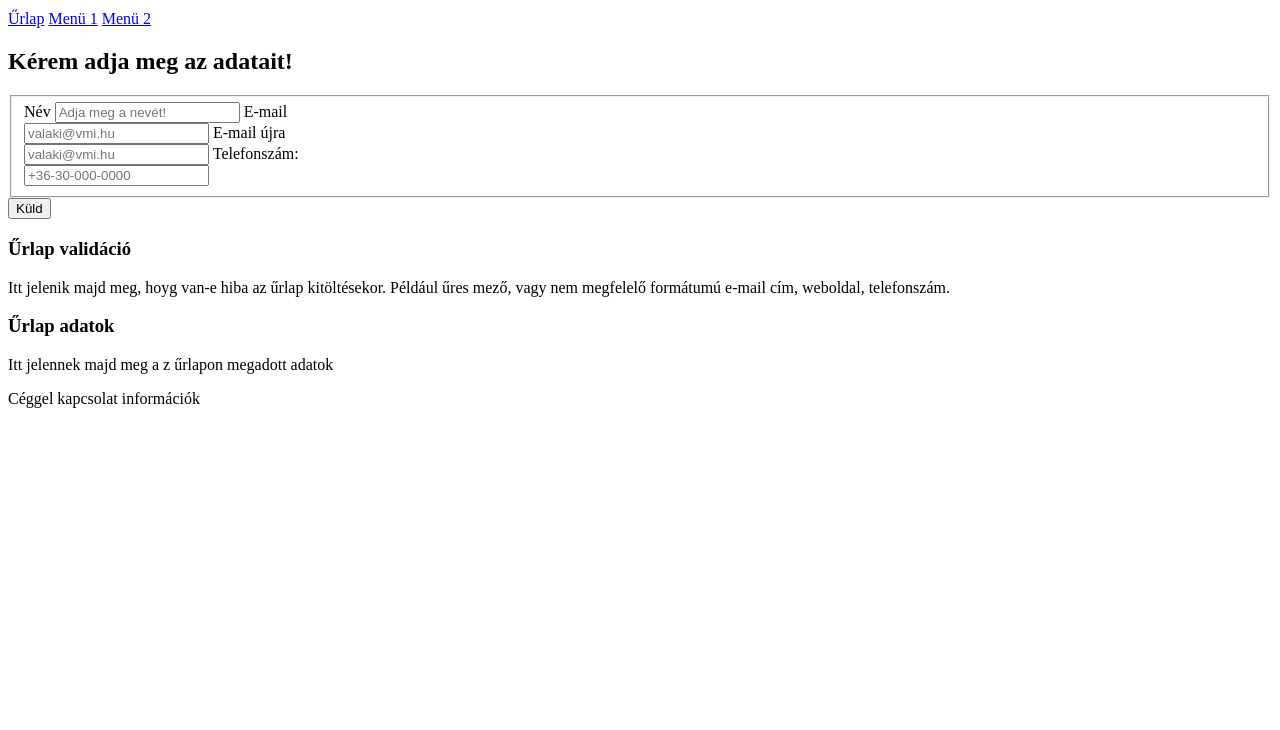
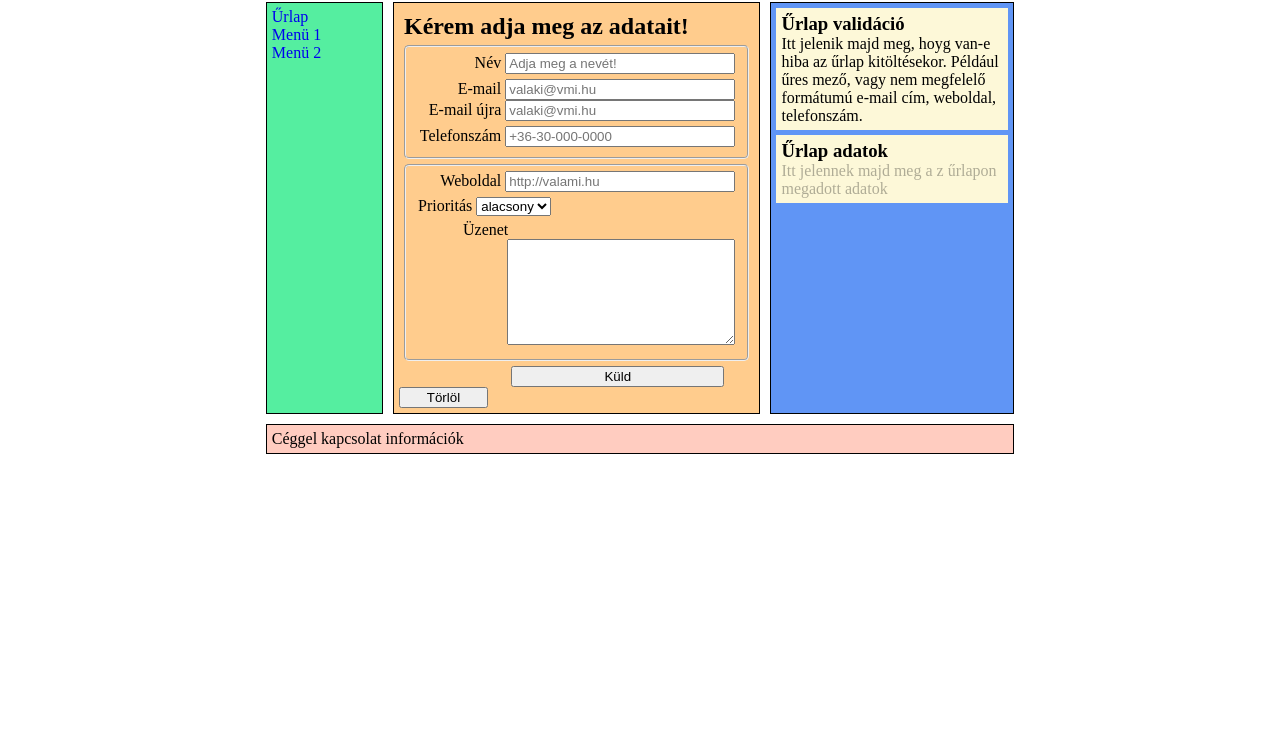
Before and after one commit to ScoorpionZ/-rlapvalid-ci-, a plain HTML site: page index.html in a window 1280 px wide. Shown: the part 70-800 px from the top of the page. Drawn offline with Linux system fonts and the light colour scheme.

Commit message:
regex+kinézet

```diff
--- a/formazasok.css
+++ b/formazasok.css
@@ -0,0 +1,94 @@
+@charset "utf-8";
+
+header,nav,article,aside,footer{
+    margin: 5px;
+    border: 1px solid black;
+}
+
+header{
+    background-color: #ffa500;
+}
+
+header>h1{
+    margin: 5px;
+}
+
+nav{
+    background-color: #55eea0;
+    padding: 5px;
+}
+
+nav>a{
+    text-decoration: none;
+}
+
+article{
+    background-color: #ffcc8d;
+    padding: 5px;
+}
+
+article>h2{
+    margin: 5px;
+}
+
+article>form>fieldset{
+    margin: 5px;
+    border-radius: 5px;
+    text-align: right;
+}
+
+fieldset>div>input{
+    width: 70%;
+}
+
+#prioritasok{
+    text-align: left;
+}
+#al{
+    float: left;
+    margin-left: 45px;
+}
+
+textarea{
+    width: 70%;
+    height: 100px;
+}
+
+#kuld{
+    width: 60%;
+    float: right;
+    margin-right: 30px;
+}
+
+article>div{
+    width: 100%;
+}
+
+
+#torles{
+    clear: both;
+}
+#torles>#torol{
+    width: 25%;
+}
+aside{
+    background-color: #6095f5;
+}
+
+aside>section{
+    background-color: #fdf8d8;
+    margin: 5px;
+    padding: 5px;
+}
+
+aside>section>h3,p{
+    margin: 0px;
+}
+
+footer{
+    background-color: #ffccc0;
+}
+
+footer>p{
+    margin: 5px;
+}
--- a/index.html
+++ b/index.html
@@ -20,8 +20,8 @@ and open the template in the editor.
             </header>
             <nav>
                 <a href="index.html">Űrlap</a>
-                <a href="#">Menü 1</a>
-                <a href="#">Menü 2</a>
+                <a href="index.html">Menü 1</a>
+                <a href="index.html">Menü 2</a>
 
             </nav>
             <article>
@@ -31,15 +31,51 @@ and open the template in the editor.
                         <div class="urlapelem"   >
                             <label for="nev">Név</label>
                             <input type="text" name="nev" id="nev" placeholder="Adja meg a nevét!" title="A név nagybetűvel kezdődik és legalább 3 karakter!" >
-                            <label for="email1">E-mail</label><br>
+                        </div>
+                        <div>
+                            <label for="email1">E-mail</label>
                             <input type="email" id="email1" name="email1" placeholder="valaki@vmi.hu">
-                            <label for="email2">E-mail újra</label><br>
+                        </div>
+                        <div>
+                            <label for="email2">E-mail újra</label>
                             <input type="email" id="email2" name="email2" placeholder="valaki@vmi.hu">
-                            <label for="phone">Telefonszám:</label><br>
+                        </div>
+                        <div>
+                            <label for="phone">Telefonszám</label>
                             <input type="tel" id="phone" name="phone" placeholder="+36-30-000-0000">
                         </div>
                     </fieldset>
-                    <input type="button" id="kuld" value="Küld">
+                    <fieldset >
+                        <div>
+                            <label for="weboldal">Weboldal</label>
+                            <input type="text" name="weboldal" id="weboldal" placeholder="http://valami.hu" title="A név nagybetűvel kezdődik és legalább 3 karakter!" >
+                        </div>
+                        <div id="prioritasok">
+                            <label for="prioritas">Prioritás</label>
+                            <select name="prioritas" id="prioritas">
+                                <option value="alacsony">alacsony</option>
+                                <option value="kozepes">közepes</option>
+                                <option value="magas">magas</option>
+                            </select>
+                        </div>
+                        <div>
+                            <div id="al">
+                                <label for="uzenet">Üzenet</label>
+                            </div>
+                            <div>
+                                <textarea id="uzenet" name="uzenet"></textarea>
+                            </div>
+
+                        </div>
+                    </fieldset>
+                </form>
+                    <div>
+                        <input type="button" id="kuld" value="Küld">
+                    </div>
+                    <div id="torles">
+                        <input type="button" id="torol" value="Törlöl">
+                    </div>
+
             </article>
             <aside>
                 <section>
--- a/szerkezet.css
+++ b/szerkezet.css
@@ -0,0 +1,31 @@
+@charset "utf-8";
+
+main{
+    width: 60%;
+    margin: auto;
+    display: flex;
+    flex-direction: row;
+    flex-wrap: wrap;
+}
+
+header{
+    flex: 100%;
+}
+
+nav{
+    flex: calc(15.3333% - 20px);
+    display: flex;
+    flex-direction:column;
+}
+
+article{
+    flex: calc(48.3333% - 20px);
+}
+
+aside{
+    flex: calc(33.3333% - 20px);
+}
+
+footer{
+    flex: 100%;
+}
--- a/urlapkezeles.js
+++ b/urlapkezeles.js
@@ -9,7 +9,11 @@ function $(nev) {
 }
 
 function init(){
-
+    $("article>form>fieldset>div")[0].style.margin="0 0 5px 0";
+    $("article>form>fieldset>div")[2].style.margin="0 0 5px 0";
+    $("article>form>fieldset>div")[4].style.margin="0 0 5px 0";
+    $("article>form>fieldset>div")[5].style.margin="0 0 5px 0";
+    $("aside>section>p")[1].style.opacity="0.3";
     ID("kuld").addEventListener("click",valialas);
 }
 
@@ -32,7 +36,7 @@ function valialas(){
     }
     else{
         ID("nev").style.border="none";
-        magadottAdatok += "Név: "+ ID("nev").value+"< br>";
+        magadottAdatok += "Név: "+ ID("nev").value+"<br>";
     }
    // console.log(uzenet);
 
@@ -43,7 +47,7 @@ function valialas(){
     }
     else{
         ID("email1").style.border="none";
-        magadottAdatok += "Név: "+ ID("email1").value+"<br>";
+        magadottAdatok += "E-mail: "+ ID("email1").value+"<br>";
     }
     if ( !emailreg.test(ID("email2").value) ) {
         uzenet += "Az emeil taralmazzon @ jelet és .hu-ra végződjön <br>";
@@ -51,21 +55,31 @@ function valialas(){
     }
     else{
         ID("email2").style.border="none";
-        magadottAdatok += "Név: "+ ID("email2").value+"<br>";
+        magadottAdatok += "E-mail: "+ ID("email2").value+"<br>";
     }
 
     var telreg = /^\+[0-9]{11}$/;
     if ( !telreg.test(ID("phone").value) ) {
-        uzenet += "Az telefonszám csak számokat tartalmazhat <br>";
+        uzenet += "Az telefonszám csak számokat tartalmazhat és + jellel kell kezdődnie <br>";
         ID("phone").style.border="2px solid red";
     }
     else{
         ID("phone").style.border="none";
-        magadottAdatok += "Név: "+ ID("phone").value+"<br>";
+        magadottAdatok += "Telefonszám: "+ ID("phone").value+"<br>";
+    }
+
+    var vebol = /^(http:).+\.hu$/;
+    if ( !vebol.test(ID("weboldal").value) ) {
+        uzenet += "A weboldal http:-al kell kezdődnie és .hu-val végződnie <br>";
+        ID("weboldal").style.border="2px solid red";
+    }
+    else{
+        ID("weboldal").style.border="none";
+        magadottAdatok += "Weboldal: "+ ID("weboldal").value+"<br>";
     }
 
 
-
+    $("aside>section>p")[1].style.opacity="1";
    $("aside>section:nth-child(1)>p")[0].innerHTML=uzenet;
    $("aside>section:nth-child(2)>p")[0].innerHTML = magadottAdatok;
 }
```
